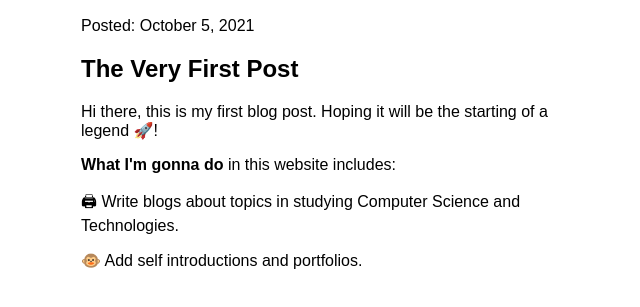
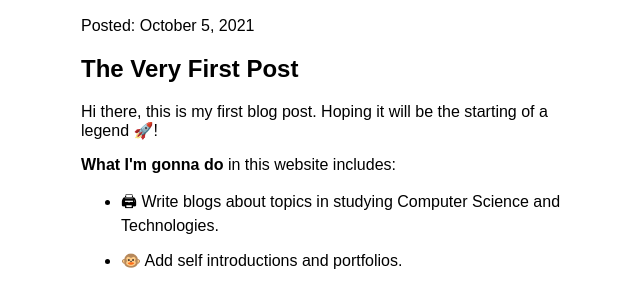
Before and after one commit to MakiseJiang/my-site, a Gatsby site: page /blog in a window 1280 px wide. Shown: the part 207-514 px from the top of the page, without its empty margins (309-949 px from the left). Built offline with nearby package versions, Linux system fonts and the light colour scheme; Gatsby itself is replaced by a stand-in of ours.

Commit message:
Edit first blog

```diff
--- a/blog/first-post.mdx
+++ b/blog/first-post.mdx
@@ -9,6 +9,6 @@ Hi there, this is my first blog post. Hoping it will be the starting of a legend
 
 **What I'm gonna do** in this website includes:
 
-🖨 Write blogs about topics in studying Computer Science and Technologies.
+- 🖨 Write blogs about topics in studying Computer Science and Technologies.
 
-🐵 Add self introductions and portfolios.
+- 🐵 Add self introductions and portfolios.
```
